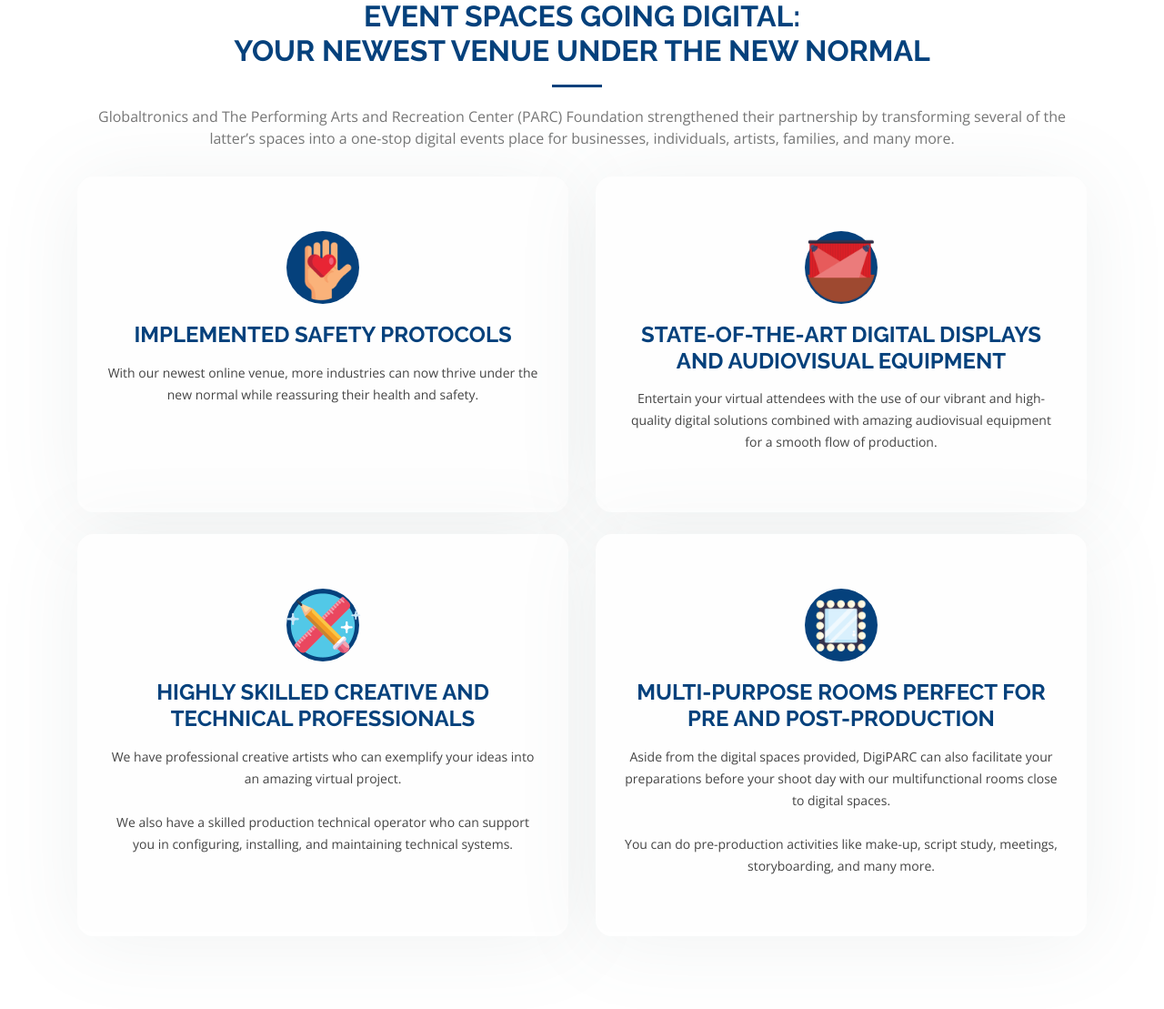
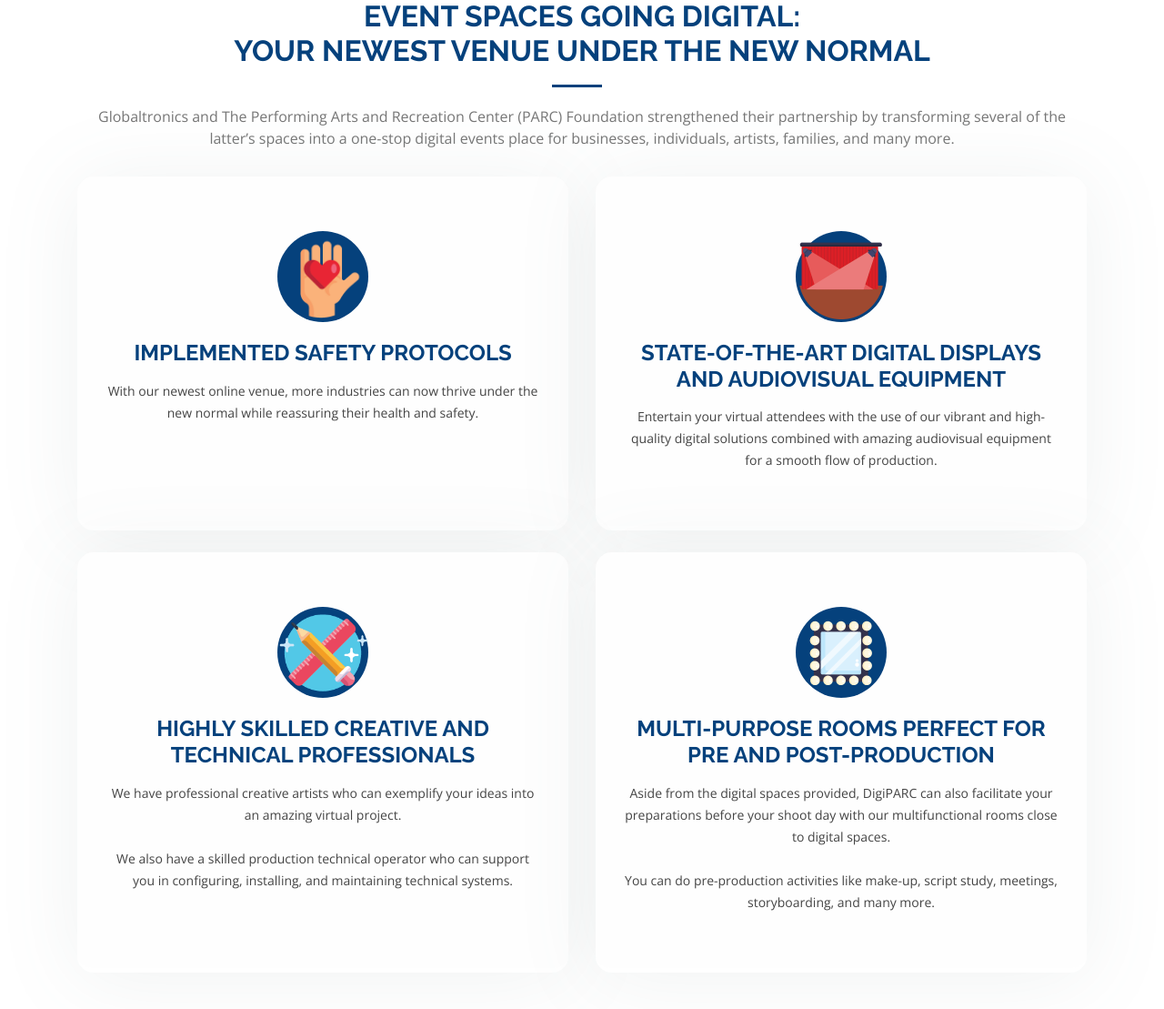
Before and after one commit to BermudezJimmel/DigiPARC, a PHP site: page / in a window 1280 px wide. Shown: the part 641-1750 px from the top of the page at 91% size. Run offline with PHP 8.4, Linux system fonts and the light colour scheme.

Commit message:
pinalaki yung icon

```diff
--- a/assets/css/style.css
+++ b/assets/css/style.css
@@ -702,8 +702,8 @@
 }
 
 .services .icon-box .icon {
-  width: 80px;
-  height: 80px;
+  width: 100px;
+  height: 100px;
   background: #05417C;
   border-radius: 50px;
   display: flex;
@@ -748,7 +748,7 @@
 }
 
 .services .icon img {
-  max-width: 80px;
+  max-width: 100px;
 
   /* padding-right: 4px; */
 }
--- a/index.html
+++ b/index.html
@@ -168,7 +168,7 @@
           <div class="col-lg-6 col-md-6 d-flex align-items-stretch mt-4">
             <div class="icon-box">
               <center>
-                <div class="icon"><img src="/assets/img/icons/HIGHLY SKILLED CREATIVE AND TECHNICAL PROFESSIONALS-2.png" alt="" style="max-width: 100px;"></div>
+                <div class="icon"><img src="/assets/img/icons/HIGHLY SKILLED CREATIVE AND TECHNICAL PROFESSIONALS-2.png" alt="" style="max-width: 120px;"></div>
               </center>
 
               <!-- <div class="icon"><i class="bx bx-tachometer"></i></div> -->
```
